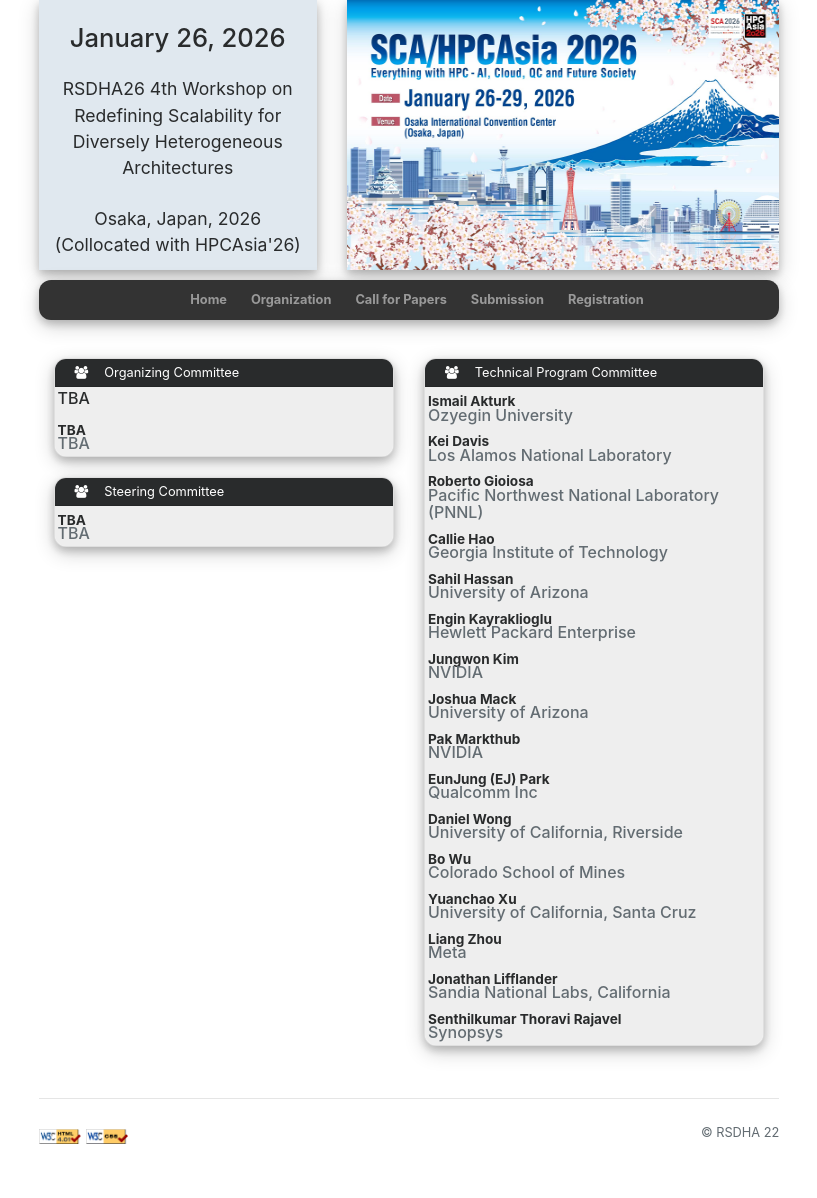
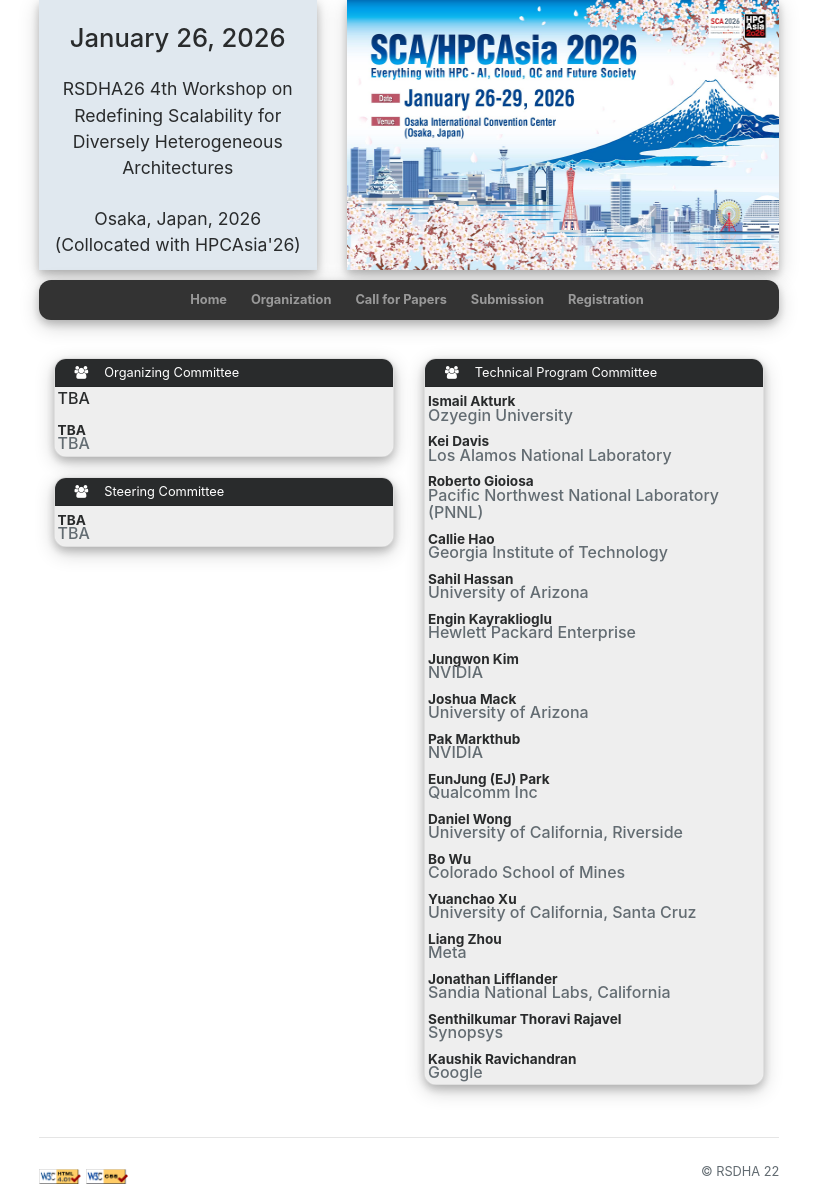
Before and after one commit to hpsslab/rsdha-26, a Jekyll site: the page built from committees.html, in a window 1280 px wide. Shown: the whole page, without its empty margins (231-1048 px from the left). Built offline with Jekyll 4.4.1, drawn with Linux system fonts in a browser that asks for light colours; nearby versions of some CDN libraries; before the commit the page ends 1158 px from its top, so only the background shows below that.

Commit message:
Add a new PC.

```diff
--- a/_data/conference.yml
+++ b/_data/conference.yml
@@ -137,6 +137,8 @@
     org: Sandia National Labs, California
   - name: Senthilkumar Thoravi Rajavel
     org: Synopsys
+  - name: Kaushik Ravichandran
+    org: Google
 #webmaster:
 #  - name: Ismet Dagli
 #    org: Colorado School of Mines (USA)
```
